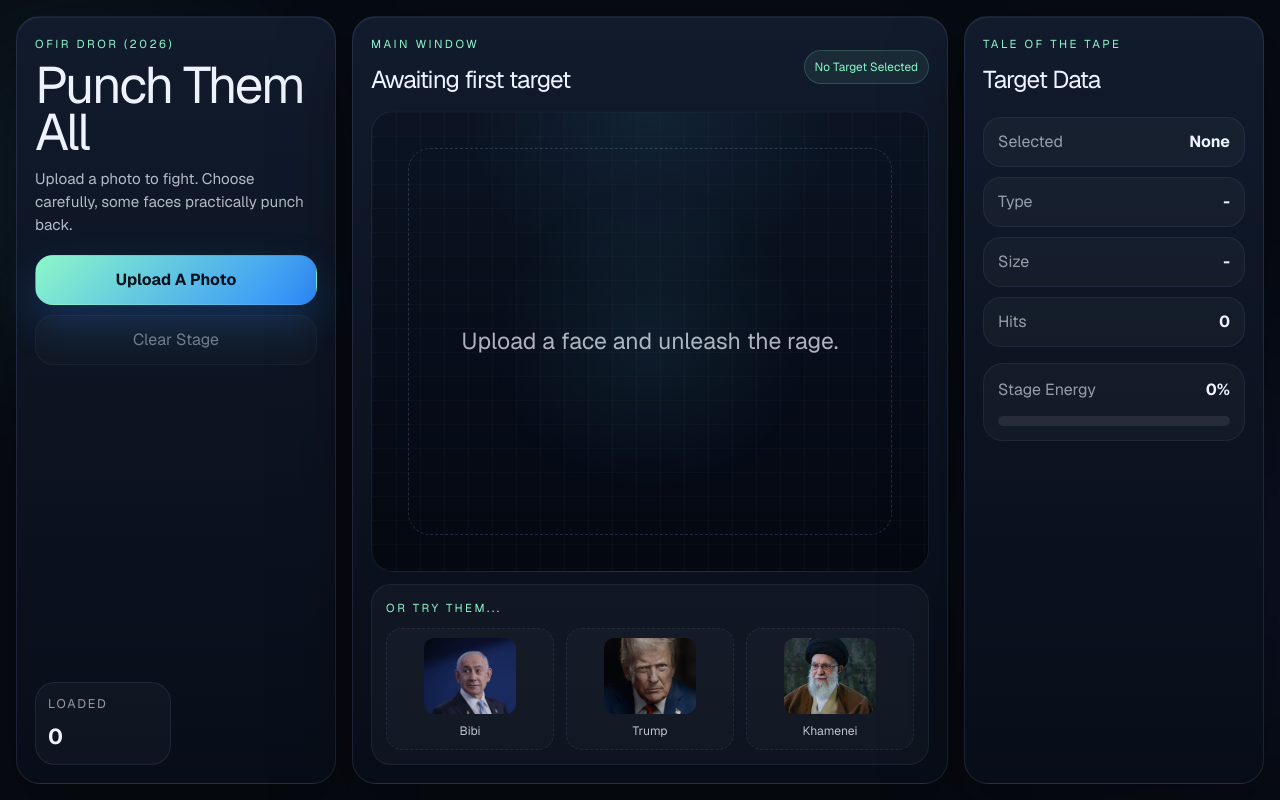
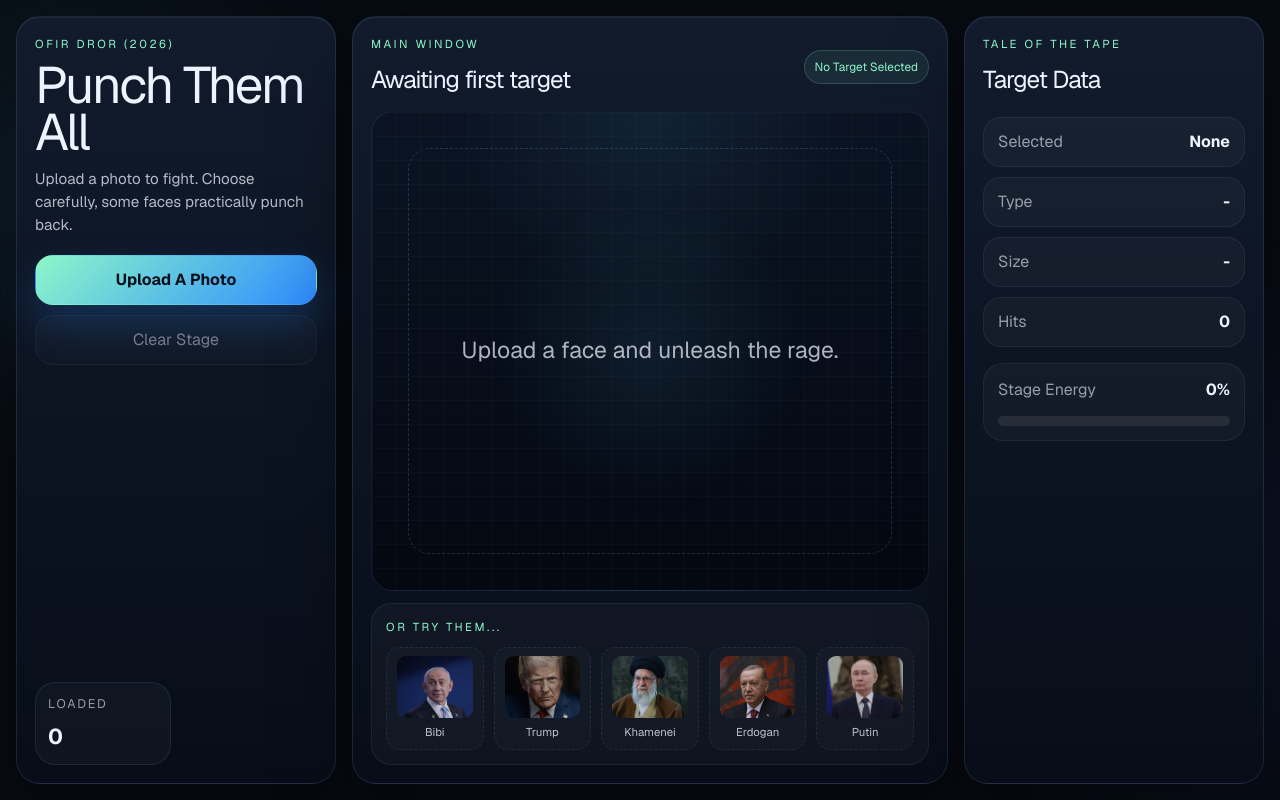
Before and after one commit to ofirdror7619/PunchThemAll, a Next.js app: page / in a window 1280 px wide. Built offline with nearby package versions, Linux system fonts and the light colour scheme.

Commit message:
Expand built-in preview targets

```diff
--- a/app/components/photoBender.tsx
+++ b/app/components/photoBender.tsx
@@ -32,13 +32,14 @@ type PunchMark = {
   damageLevel: number;
 };
 
-const MAX_PHOTOS = 3;
 const MAX_BRUISE_MARKS = 9;
 const PUNCH_SOUND_OFFSET = 0.18;
 const defaultTargets: UploadPhoto[] = [
   { id: "default-bibi", name: "Bibi.jpg", url: "/Bibi.jpg", type: "built-in target", size: 0 },
   { id: "default-trump", name: "Trump.jpg", url: "/Trump.jpg", type: "built-in target", size: 0 },
   { id: "default-khamenei", name: "Khamenei.jpg", url: "/Khamenei.jpg", type: "built-in target", size: 0 },
+  { id: "default-erdogan", name: "Erdogan.jpg", url: "/Erdogan.jpg", type: "built-in target", size: 0 },
+  { id: "default-putin", name: "Putin.jpg", url: "/Putin.jpg", type: "built-in target", size: 0 },
 ];
 
 function getDisplayName(name: string) {
--- a/app/globals.css
+++ b/app/globals.css
@@ -514,17 +514,17 @@ input {
 
 .thumbnail-grid {
   display: grid;
-  grid-template-columns: repeat(3, minmax(0, 1fr));
-  gap: 12px;
+  grid-template-columns: repeat(5, minmax(0, 1fr));
+  gap: 10px;
   margin-top: 12px;
 }
 
 .thumbnail-card {
   display: grid;
-  gap: 8px;
-  padding: 9px;
+  gap: 6px;
+  padding: 8px;
   border: 1px solid rgba(164, 198, 255, 0.1);
-  border-radius: 16px;
+  border-radius: 14px;
   background: rgba(10, 18, 31, 0.84);
   color: var(--foreground);
   text-align: left;
@@ -534,15 +534,15 @@ input {
   width: 100%;
   aspect-ratio: 1 / 0.82;
   object-fit: cover;
-  max-height: 92px;
-  border-radius: 10px;
+  max-height: 78px;
+  border-radius: 9px;
 }
 
 .thumbnail-card span {
   overflow: hidden;
   text-overflow: ellipsis;
   white-space: nowrap;
-  font-size: 0.76rem;
+  font-size: 0.71rem;
 }
 
 .thumbnail-card.is-active {
@@ -552,13 +552,13 @@ input {
 
 .empty-slot {
   place-items: center;
-  min-height: 116px;
+  min-height: 102px;
   background: rgba(255, 255, 255, 0.02);
   border-style: dashed;
 }
 
 .empty-slot-image {
-  max-height: 76px;
+  max-height: 62px;
   width: auto;
   opacity: 0.78;
   filter: saturate(0.92) contrast(1.02);
@@ -657,6 +657,10 @@ input {
   .thumbnail-grid,
   .intro-card-list {
     grid-template-columns: 1fr;
+  }
+
+  .thumbnail-grid {
+    grid-template-columns: repeat(2, minmax(0, 1fr));
   }
 
   .stage-header,
```
Also changed, not shown: public/Erdogan.jpg (added), public/Putin.jpg (added).
